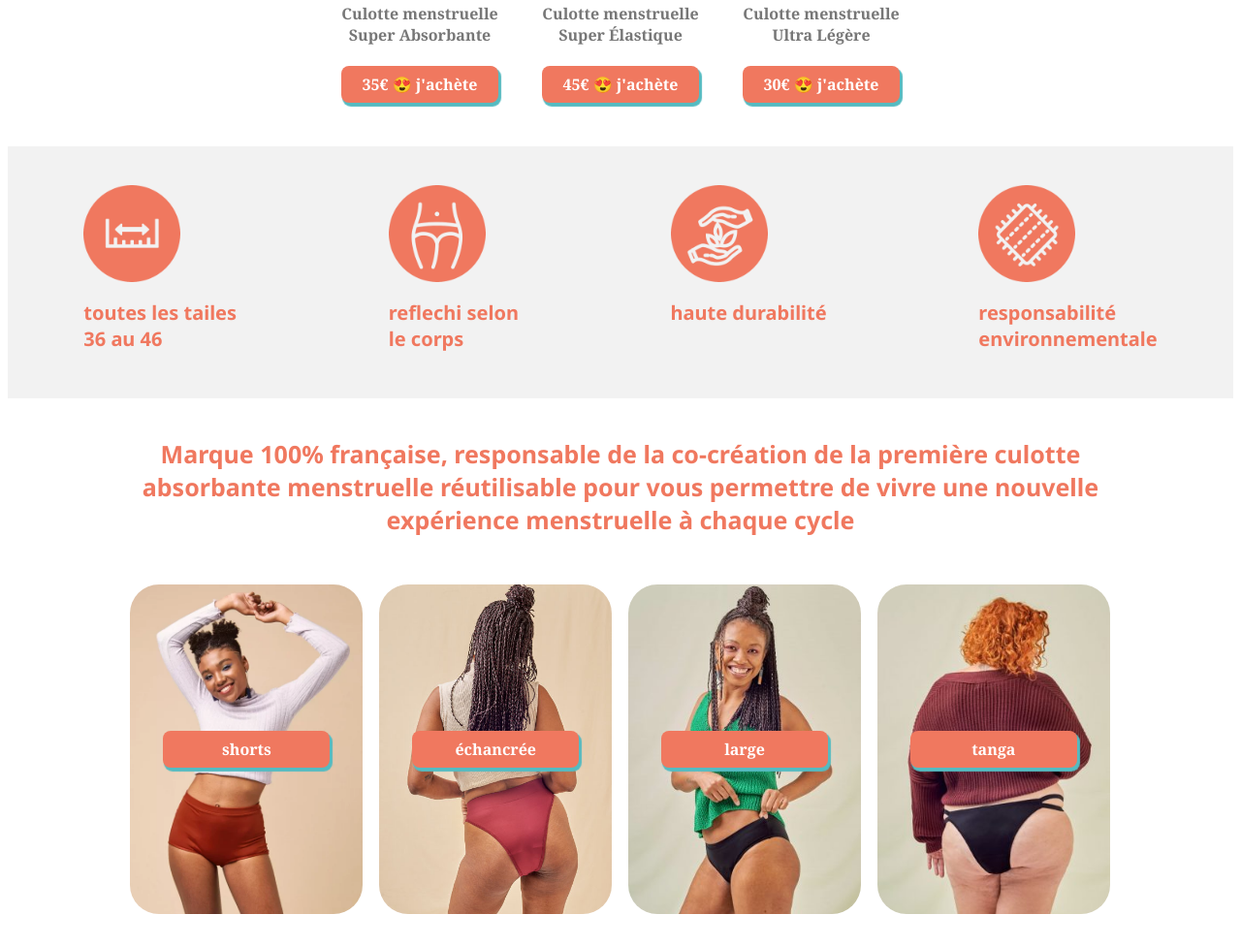
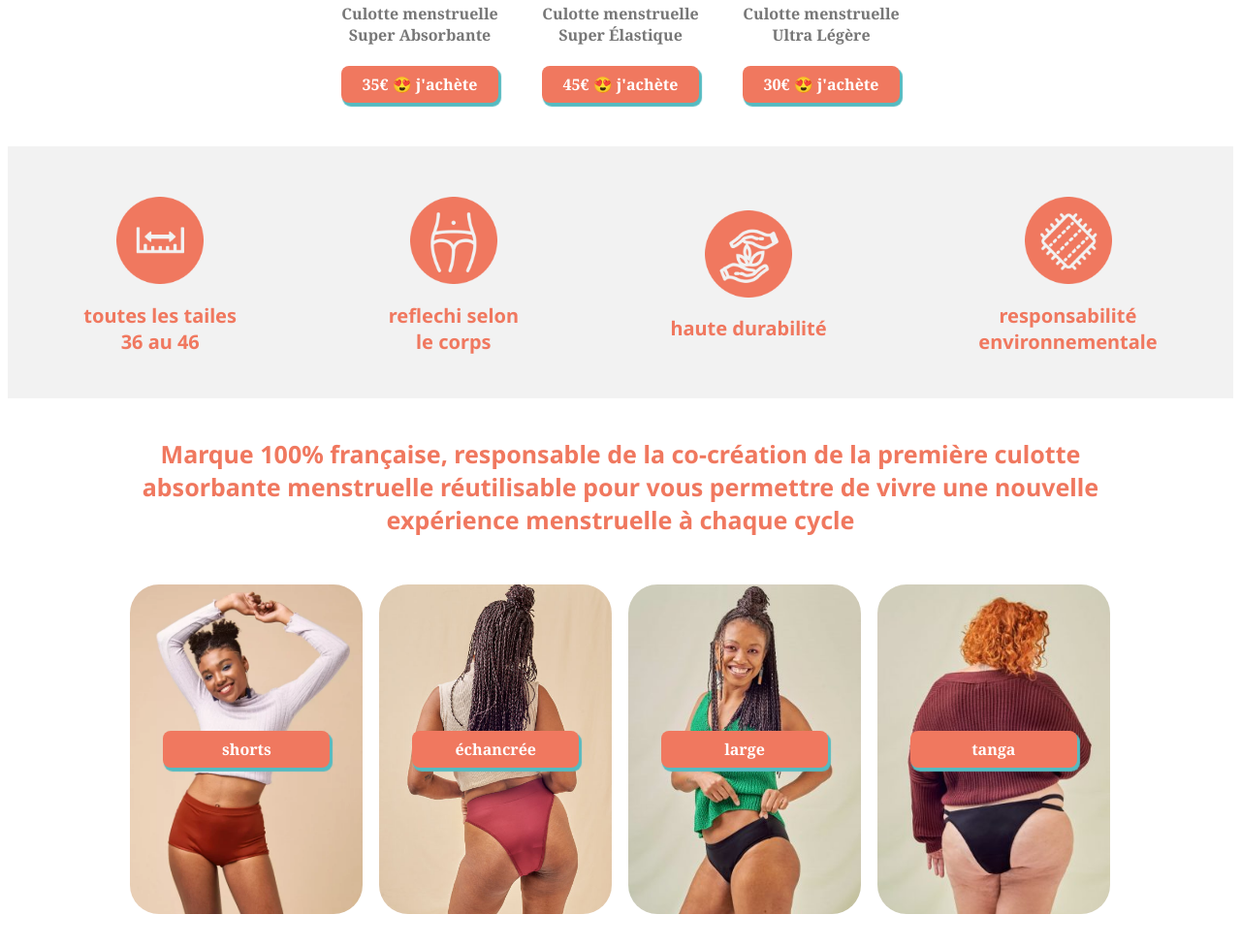
Before and after one commit to Laulau35/landingpagelaulau, a plain HTML site: page index.html in a window 1280 px wide. Shown: the part 956-1932 px from the top of the page at 97% size. Drawn offline with Linux system fonts and the light colour scheme.

Commit message:
Add files via upload

```diff
--- a/index.html
+++ b/index.html
@@ -22,6 +22,7 @@
 			<a href="#"><i class="item_in_haut_a"></i>bons plans</a>
 		</div>
 		<div id="in_haut_b">
+			<a href="#"><i class="fa-solid fa-magnifying-glass"></i></a>
 			<a href="#"><i class="fa-solid fa-user"></i></a>
 			<a href="#"><i class="fa-solid fa-bag-shopping"></i></a>
 		</div>
@@ -60,19 +61,19 @@
 
 <!-- Raisons pour acheter -->
 	<div class="reasons">
-		<div>
+		<div class="reason">
 			<img src="images/icon-a.png" class="icons" alt="lorem">
 			<h1>toutes les tailes<br>36 au 46</h1>
 		</div>
-		<div>
+		<div class="reason">
 			<img src="images/icon-b.png" class="icons" alt="Lorem">
 			<h1>reflechi selon<br>le corps</h1>
 		</div>
-		<div>
+		<div class="reason">
 			<img src="images/icon-c.png" class="icons" alt="Lorem">
 			<h1>haute durabilité</h1>
 		</div>
-		<div>
+		<div class="reason">
 			<img src="images/icon-d.png" class="icons" alt="Lorem">
 			<h1>responsabilité<br>environnementale</h1>
 		</div>
--- a/styles/banner.css
+++ b/styles/banner.css
@@ -3,6 +3,7 @@
 	background-image: url("../images/banner.jpg");
 	background-size: cover;
 	background-position: center;
+	background-attachment: fixed;
 	display: flex;
 	flex-direction: column;
 	justify-content: center;
--- a/styles/pre-banner.css
+++ b/styles/pre-banner.css
@@ -51,13 +51,14 @@
 }
 
 #in_haut_b {
-	width: 50px;
-	color: #F0785F;
-	display: flex;
-	justify-content: space-between;
+	width: 200px;
+    color: #F0785F;
+    display: flex;
+    justify-content: space-evenly;
 	align-items: center;
 	height: 70px;
-	padding: 0px 13px 0px 0px;
+	padding: 0px 20px 0px 0px;
+
 }
 
 .fa-solid {
--- a/styles/reasons.css
+++ b/styles/reasons.css
@@ -2,10 +2,9 @@
 	background-color: #f2F2F2;
 	display: flex;
 	justify-content: space-around;
-	align-content: space-between;
-	align-items: flex-start;
+	align-content: center;
+	align-items: center;
 	height: 200px;
-	text-align: left;
 	margin-top: 30px;
 	margin-bottom: 20px;
 	padding-top: 40px;
@@ -13,7 +12,12 @@
 
 }
 
+.reason {
+	text-align: center;
+}
+
 .icons {
-	height: 100px;
+	height: 90px;
+	align-content: center;
 }
 /* cologne 1 */
--- a/styles/style.css
+++ b/styles/style.css
@@ -21,6 +21,7 @@ h1 {
 	font-family: 'Noto Sans', sans-serif;
 	font-size: 20px;
 	color: #F0785F;
+	text-align: center;
 }
 
 h2 {
```
